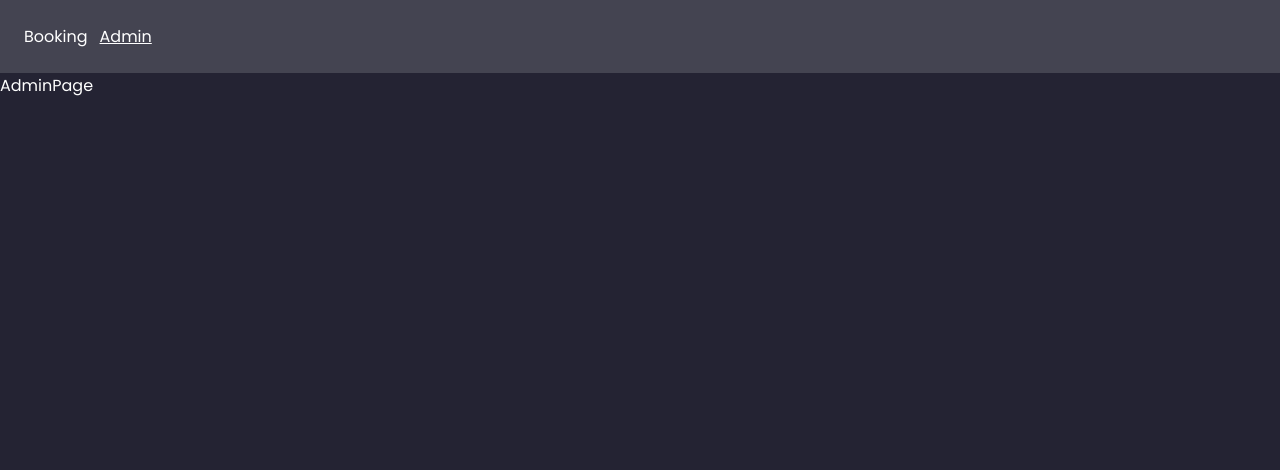
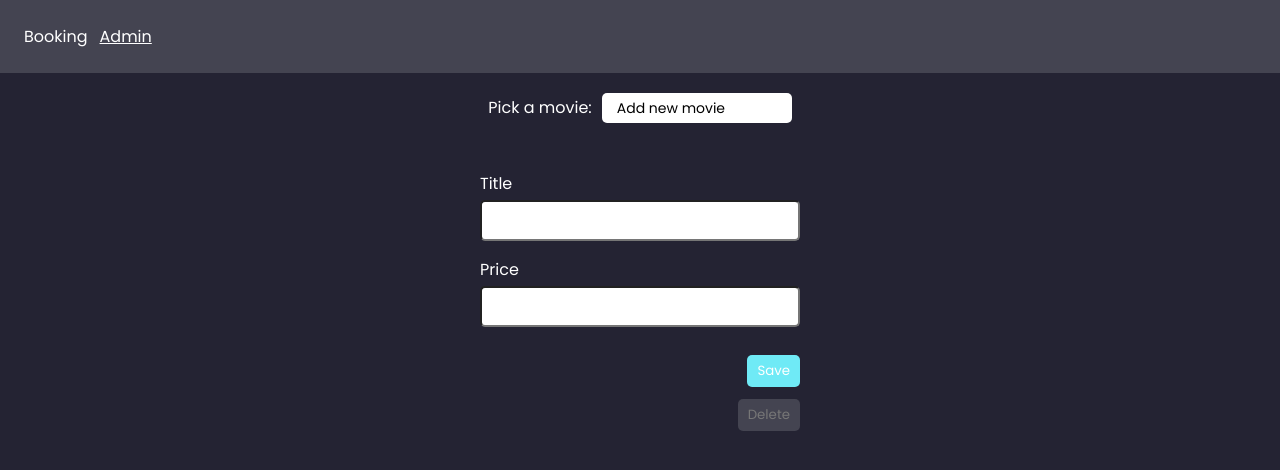
Before and after one commit to LudThe/movie-booking, a React (Vite) app: page /admin in a window 1280 px wide. Shown: the top 470 px of the page. Built offline with nearby package versions, Linux system fonts and the light colour scheme; data requests are answered from the project's data file.

Commit message:
added form to admin page

```diff
--- a/src/components/BookingForm/BookingForm.tsx
+++ b/src/components/BookingForm/BookingForm.tsx
@@ -65,7 +65,7 @@ export default forwardRef<HTMLDialogElement, Props>(function BookingForm({ selec
                                 })}
                         />
 
-                        <small className={styles.error}>{errors.phone?.message?.toString()}</small>
+                        <small className="error">{errors.phone?.message?.toString()}</small>
                     </div>
 
 
@@ -76,7 +76,7 @@ export default forwardRef<HTMLDialogElement, Props>(function BookingForm({ selec
                             {...register("name", { required: "Name required" })}
                         ></input>
 
-                        <small className={styles.error}>{errors.name?.message?.toString()}</small>
+                        <small className="error">{errors.name?.message?.toString()}</small>
                     </div>
 
 
--- a/src/components/BookingForm/booking-form.module.css
+++ b/src/components/BookingForm/booking-form.module.css
@@ -3,7 +3,6 @@ dialog {
 }
 
 .booking {
-    border: solid 1px white;
     width: 320px;
     display: flex;
     flex-direction: column;
@@ -13,30 +12,6 @@ dialog {
     align-self: flex-end;
 }
 
-.booking form {
-    display: flex;
-    flex-direction: column;
-    gap: 12px;
-    width: 100%;
-}
-
-.booking form>div {
-    display: flex;
-    flex-direction: column;
-    gap: 4px;
-}
-
-input[type="email"],
-input[type="text"] {
-    padding: 8px;
-    background-color: var(--white);
-    border-radius: 5px;
-}
-
 .booking form button:last-of-type {
     align-self: center;
 }
-
-.error {
-    color: var(--red);
-}
--- a/src/index.css
+++ b/src/index.css
@@ -58,3 +58,47 @@ button:disabled {
   color: var(--medium-gray);
   background: var(--dark-gray);
 }
+
+.movie-container {
+  margin: 20px 0;
+}
+
+.movie-container select {
+  background-color: var(--white);
+  border: 0;
+  border-radius: 5px;
+  font-size: 14px;
+  font-family: inherit;
+  margin-left: 10px;
+  padding: 5px 15px;
+  -moz-appearance: none;
+  -webkit-appearance: none;
+  appearance: none;
+}
+
+form {
+  display: flex;
+  flex-direction: column;
+  gap: 12px;
+  width: 100%;
+}
+
+form>div {
+  display: flex;
+  flex-direction: column;
+  gap: 4px;
+}
+
+input[type="email"],
+input[type="text"],
+input[type="number"] {
+  padding: 8px;
+  background-color: var(--white);
+  border-radius: 5px;
+  font-size: 14px;
+  font-family: inherit;
+}
+
+.error {
+  color: var(--red);
+}
--- a/src/pages/AdminPage/AdminPage.tsx
+++ b/src/pages/AdminPage/AdminPage.tsx
@@ -1,10 +1,119 @@
+import { useEffect, useState } from "react";
+import { Movie } from "../../types/Movie";
+import { fetchMovies } from "../../api/api";
+import { FieldValues, useForm } from 'react-hook-form';
+import styles from "./admin-page.module.css";
+
+export default function AdminPage() {
+    const { register, handleSubmit, setValue, formState: { errors } } = useForm();
+    const [movies, setMovies] = useState<Movie[]>([]);
+    const [selectedMovie, setSelectedMovie] = useState<Movie>();
 
 
-export default function AdminPage() {
+    useEffect(() => {
+        async function getMovies() {
+            const fetchedMovies = await fetchMovies();
+            setMovies(fetchedMovies);
+        }
+
+        getMovies();
+    }, []);
+
+
+    function handleMovieSelect(e: React.ChangeEvent<HTMLSelectElement>) {
+        let tempMovie = movies.find((el) => el.id == e.target.value);
+
+        setValue("title", tempMovie?.title);
+        setValue("price", tempMovie?.price);
+        setSelectedMovie(tempMovie);
+    }
+
+
+    async function onSubmit(data: FieldValues) {
+        if (selectedMovie != null) {
+
+        } else {
+
+            // const newMovie: Movie = {
+
+            // }
+
+            // const res = await addBooking(newBooking);
+
+            // if (res) {
+            //     navigate("/success/booking");
+            // } else {
+            //     alert("Something went wrong")
+            // }
+        }
+    }
+
+
+    async function deleteMovie() {
+        console.log("delete")
+    }
+
+    console.log(selectedMovie)
 
     return (
-        <>
-            AdminPage
-        </>
+        <div className={styles.adminPage}>
+
+            {movies.length > 0 ?
+                <div className="movie-container">
+                    <label htmlFor="movie">Pick a movie:</label>
+                    <select
+                        value={selectedMovie?.id}
+                        onChange={e => handleMovieSelect(e)}
+                        name="movie"
+                        id="movie"
+                    >
+                        <option value={0}>Add new movie</option>
+                        {movies.map((movie) => (
+                            <option key={movie.id} value={movie.id}>{`${movie.title} (${movie.price} kr)`}</option>
+                        ))}
+                    </select>
+                </div>
+                : null
+            }
+
+
+            <div className={styles.formContainer}>
+                <form noValidate onSubmit={handleSubmit((data) => onSubmit(data))}>
+
+                    <div>
+                        <label htmlFor="title">Title</label>
+
+                        <input type="text" id="title"
+                            {...register("title", { required: "Title required" })}
+                        ></input>
+
+                        <small className="error">{errors.title?.message?.toString()}</small>
+                    </div>
+
+
+                    <div>
+                        <label htmlFor="price">Price</label>
+
+                        <input type="number" id="price"
+                            {...register("price", { required: "Price required" })}
+                        ></input>
+
+                        <small className="error">{errors.price?.message?.toString()}</small>
+                    </div>
+
+
+                    <button type="submit">Save</button>
+                </form>
+
+                <button
+                    onClick={deleteMovie}
+                    disabled={selectedMovie == null ? true : false}
+                >
+                    Delete
+                </button>
+            </div>
+
+
+        </div>
     )
 }
--- /dev/null
+++ b/src/pages/AdminPage/admin-page.module.css
@@ -0,0 +1,18 @@
+.adminPage {
+    display: flex;
+    flex-direction: column;
+    justify-content: center;
+    align-items: center;
+}
+
+.formContainer {
+    margin-top: 28px;
+    width: 320px;
+    display: flex;
+    flex-direction: column;
+}
+
+.formContainer button {
+    margin-top: 12px;
+    align-self: flex-end;
+}
--- a/src/pages/BookingPage/BookingPage.tsx
+++ b/src/pages/BookingPage/BookingPage.tsx
@@ -100,7 +100,7 @@ export default function BookingPage() {
     <div className={styles.booking}>
 
       {movies.length > 0 ?
-        <div className={styles.movieContainer}>
+        <div className="movie-container">
           <label htmlFor="movie">Pick a movie:</label>
           <select
             value={selectedMovie?.id}
--- a/src/pages/BookingPage/booking-page.module.css
+++ b/src/pages/BookingPage/booking-page.module.css
@@ -4,25 +4,6 @@
     justify-content: center;
     align-items: center;
 }
-
-
-.movieContainer {
-    margin: 20px 0;
-}
-
-.movieContainer select {
-    background-color: var(--white);
-    border: 0;
-    border-radius: 5px;
-    font-size: 14px;
-    font-family: inherit;
-    margin-left: 10px;
-    padding: 5px 15px;
-    -moz-appearance: none;
-    -webkit-appearance: none;
-    appearance: none;
-}
-
 
 .theaterContainer {
     perspective: 1000px;
```
